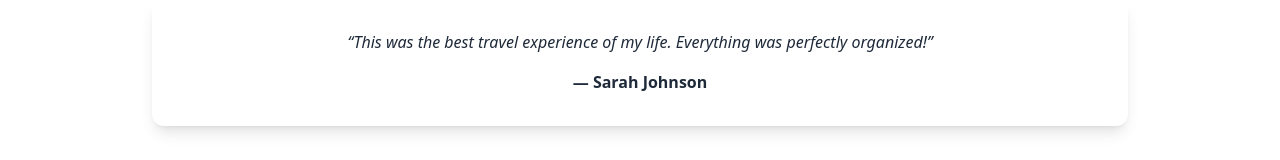
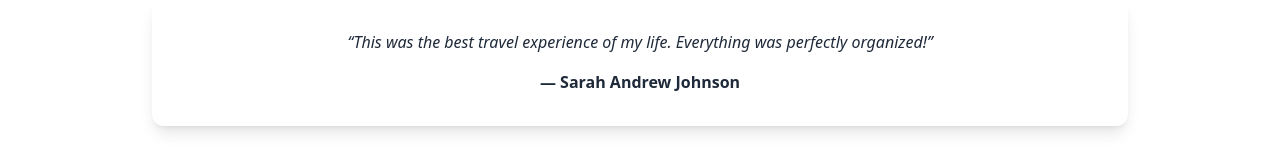
Before and after one commit to Proacc999/kraw, a React (Vite) app: page / in a window 1280 px wide. Shown: the part 1714-1874 px from the top of the page. Built offline with nearby package versions, Linux system fonts and the light colour scheme.

Commit message:
Andrew in line 101

```diff
--- a/src/App.jsx
+++ b/src/App.jsx
@@ -98,7 +98,7 @@
             “This was the best travel experience of my life. Everything was
             perfectly organized!”
           </p>
-          <h4 className="font-semibold">— Sarah Johnson</h4>
+          <h4 className="font-semibold">— Sarah Andrew Johnson</h4>
         </div>
       </section>
 
```
